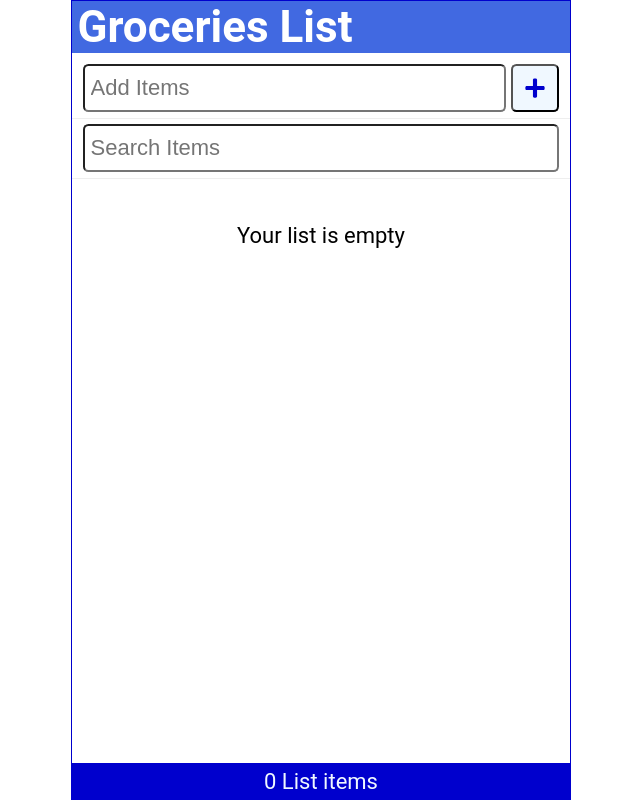
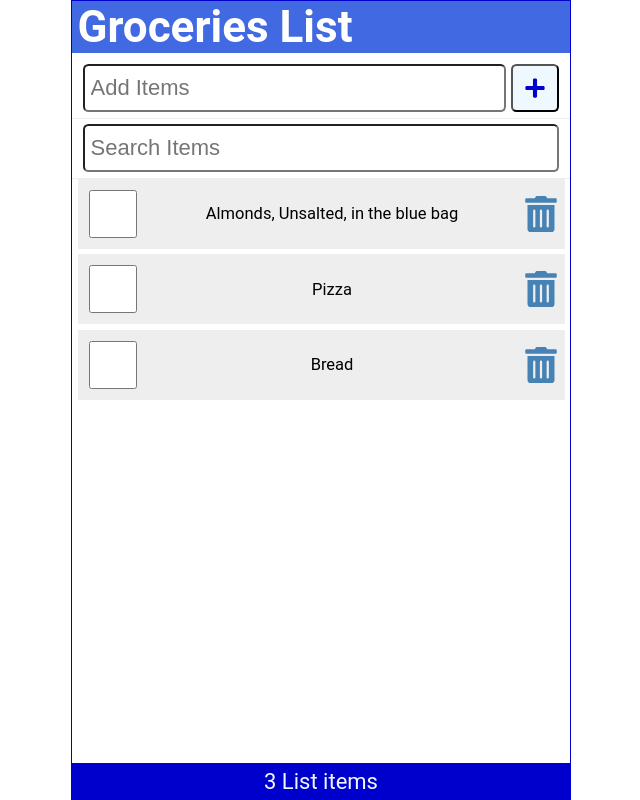
Before and after one commit to LANKESAGAR/React2025Tutorial1, a React (Create React App) app: page / in a window 1280 px wide. Shown: the whole page, without its empty margins (319-959 px from the left). Built offline with nearby package versions, Linux system fonts and the light colour scheme; data requests are answered from the project's data file; the HTML template or start-up script is replaced by a standard one.

Commit message:
Fetch API Data

```diff
--- /dev/null
+++ b/data/db.json
@@ -0,0 +1,19 @@
+{
+    "items": [
+        {
+            "id": 1,
+            "checked": false,
+            "item": "Almonds, Unsalted, in the blue bag"
+        },
+        {
+            "id": 2,
+            "checked": false,
+            "item": "Pizza"
+        },
+        {
+            "id": 3,
+            "checked": false,
+            "item": "Bread"
+        }
+    ]
+}
--- a/src/App.js
+++ b/src/App.js
@@ -8,16 +8,42 @@
 import { useEffect } from 'react';
 
 function App() {
+  const API_URL = 'http://localhost:3500/items'
 
-  const [items, setItems] = useState(JSON.parse(localStorage.getItem('shoppinglist')) || []);
+  const [items, setItems] = useState([]);
 
   const [newItem, setNewItem] = useState('');
 
-  const [search, setSearch] = useState('')
+  const [search, setSearch] = useState('');
 
-  useEffect(()=>{
-    localStorage.setItem('shoppinglist', JSON.stringify(items));
-  }, [items])
+  const [fetchError, setFetchError] = useState(null);
+
+  const [isLoading, setIsLoading] = useState(true);
+
+  useEffect(() => {
+
+    const fetchItems = async () => {
+      try {
+        const response = await fetch(API_URL);
+        if (!response.ok) throw Error("Did not receive expected data");
+        const listItems = await response.json();
+        setItems(listItems);
+        setFetchError(null);
+      } catch (err) {
+        setFetchError(err.message);
+      } finally{
+        setIsLoading(false);
+      }
+    }
+
+    setTimeout(() => {
+      fetchItems();
+    }, 2000);
+
+    // (async ()=> await fetchItems())();
+    fetchItems();
+
+  }, [])
 
   const addItem = (item) => {
     const id = items.length ? items[items.length - 1].id + 1 : 1
@@ -62,12 +88,16 @@
         search={search}
         setSearch={setSearch}
       />
-      <Content
-        items={items.filter(item => ((item.item).toLowerCase())
-          .includes(search.toLowerCase()))}
-        handleCheck={handleCheck}
-        handleDelete={handleDelete}
-      />
+      <main>
+        {isLoading && <p>Loading Items...</p>}
+        {fetchError && <p style={{color:"red"}}>{`Error: ${fetchError}`}</p>}
+        {!fetchError && !isLoading && <Content
+          items={items.filter(item => ((item.item).toLowerCase())
+            .includes(search.toLowerCase()))}
+          handleCheck={handleCheck}
+          handleDelete={handleDelete}
+        />}
+      </main>
       <Footer length={items.length} />
     </div>
   );
--- a/src/Content.js
+++ b/src/Content.js
@@ -5,7 +5,7 @@
 const Content = ({items, handleCheck, handleDelete}) => {
 
     return (
-        <main>
+        <>
             {items.length ? (
                 <ItemList
                     items={items}
@@ -15,7 +15,7 @@
             ) : (
                 <p style={{marginTop: '2rem'}}>Your list is empty</p>
             )}
-        </main>
+        </>
     )
 }
 
```
Also changed, not shown: 1 other file (tests, documents, lock files or other folders).
